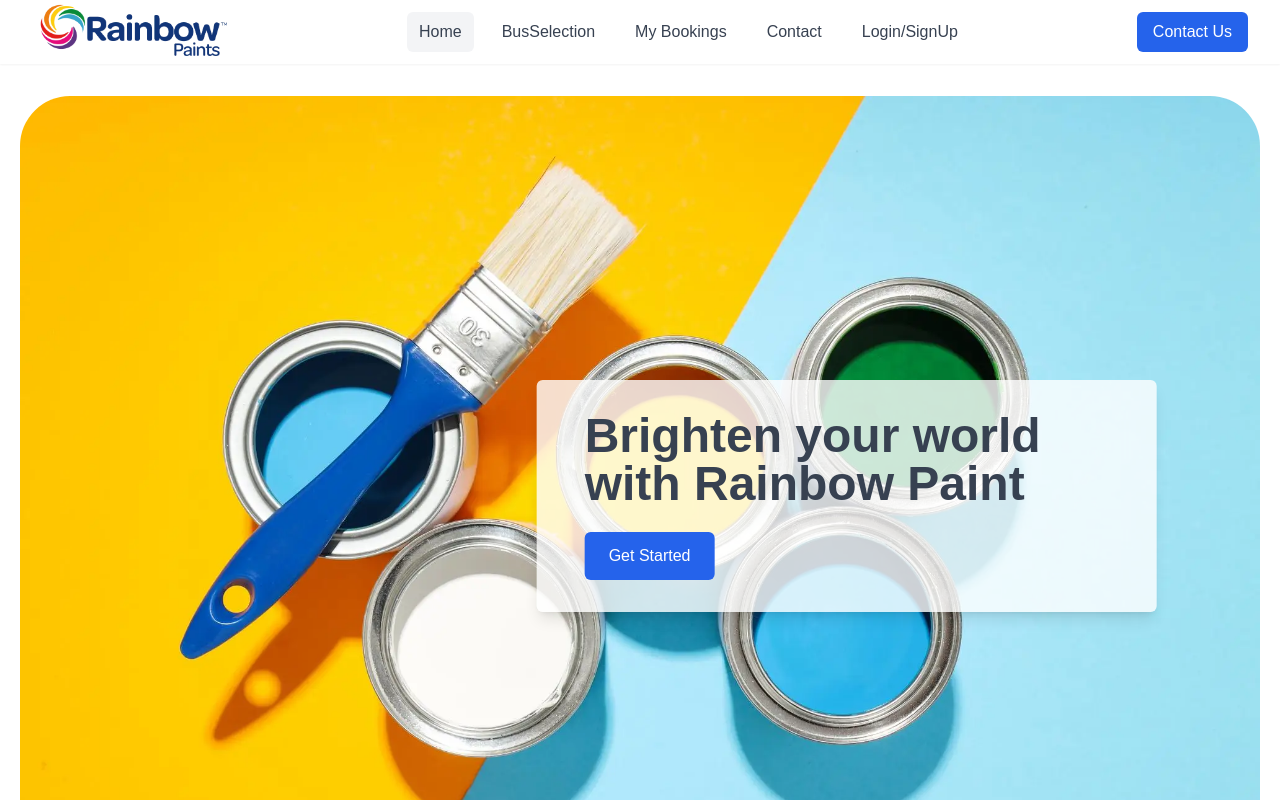
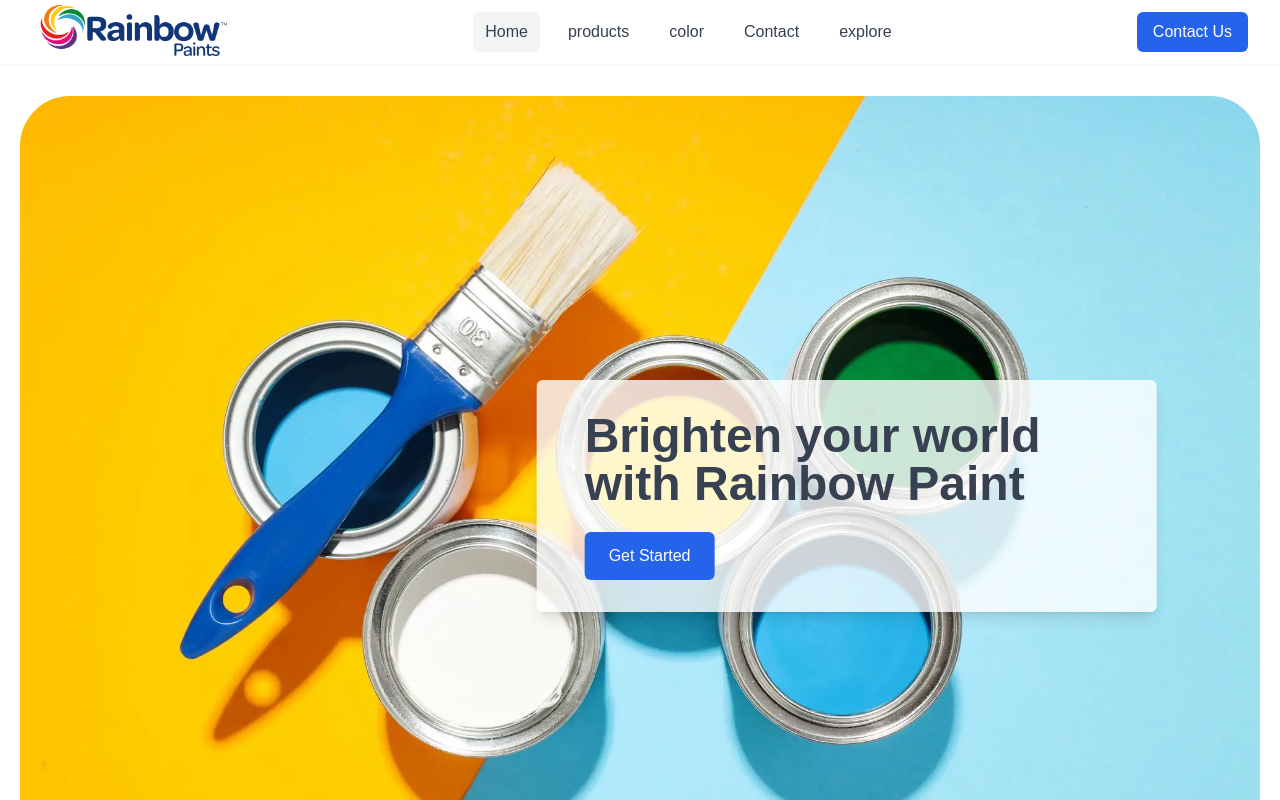
Before and after one commit to Nyirongo2000/Rainbow-paints, a Next.js app: page / in a window 1280 px wide. Shown: the top 800 px of the page. Built offline with nearby package versions, Linux system fonts and the light colour scheme.

Commit message:
link change

```diff
--- a/src/app/components/ui/shared/footer.tsx
+++ b/src/app/components/ui/shared/footer.tsx
@@ -21,13 +21,13 @@ export default function Footer() {
             href="/pages/CodePortfolio"
             className="flex w-full text-sm font-medium hover:text-blue-600 md:text-base"
           >
-            <p>Code Portfolio</p>
+            <p>Color</p>
           </Link>
           <Link
             href="/pages/DesignPortfolio"
             className="flex w-full text-sm font-medium hover:text-blue-600 md:text-base"
           >
-            <p>Design Portfolio</p>
+            <p>Explore</p>
           </Link>
           <Link
             href="/pages/Contact"
@@ -39,7 +39,7 @@ export default function Footer() {
             href="/pages/Resume"
             className="flex w-full text-sm font-medium hover:text-blue-600 md:text-base"
           >
-            <p>Resume</p>
+            <p>products</p>
           </Link>
         </div>
         <div className="flex flex-col items-center">
--- a/src/app/components/ui/shared/nav-links.tsx
+++ b/src/app/components/ui/shared/nav-links.tsx
@@ -4,10 +4,10 @@ import { usePathname } from "next/navigation";
 
 const links = [
   { name: "Home", href: "/" },
-  { name: "BusSelection", href: "/pages/BusSelection" },
-  { name: "My Bookings", href: "/pages/BookingProfile" },
+  { name: "products", href: "/pages/BusSelection" },
+  { name: "color", href: "/pages/BookingProfile" },
   { name: "Contact", href: "/pages/Contactus" },
-  { name: "Login/SignUp", href: "/pages/Auth" },
+  { name: "explore", href: "/pages/Auth" },
 ];
 
 export default function NavLinks() {
```
